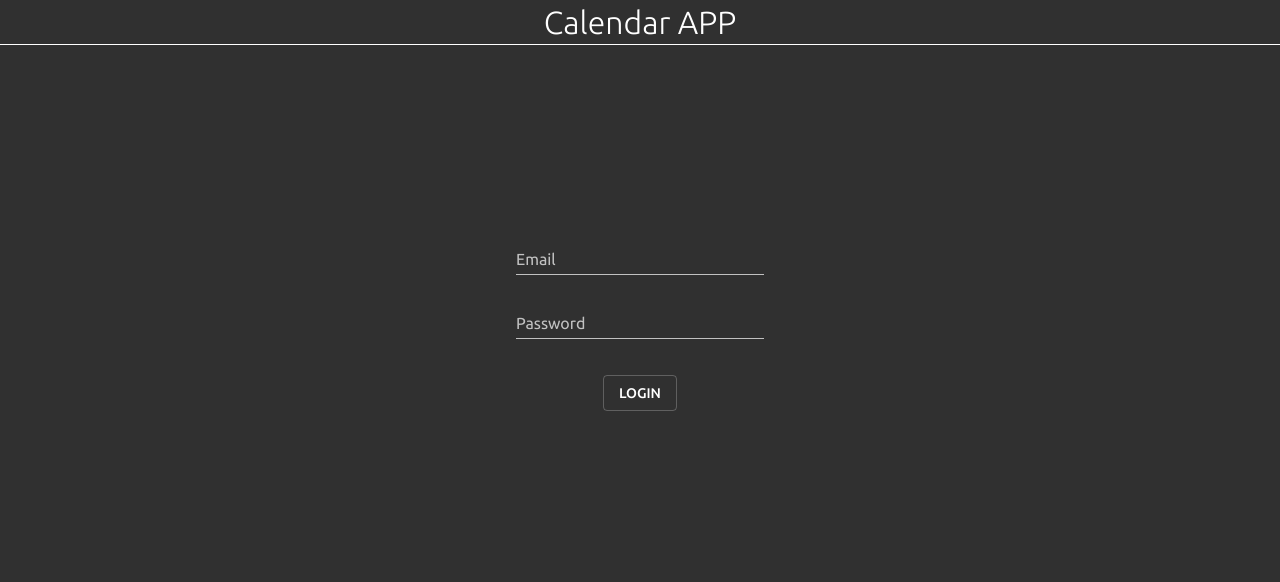
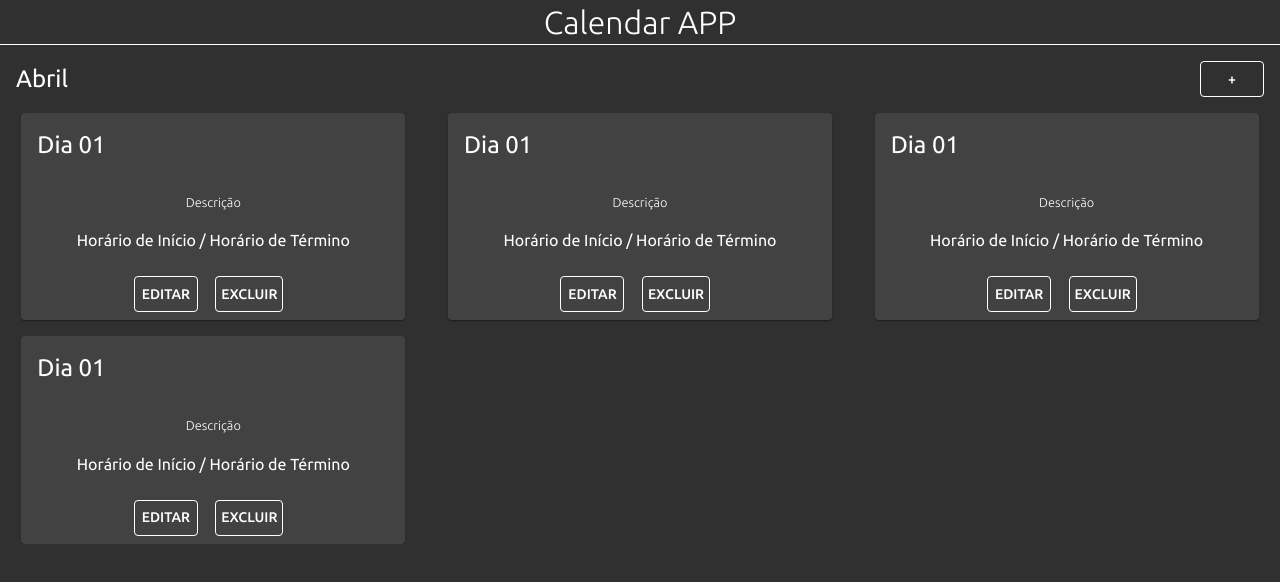
Before and after one commit to midhatdrops/tokenlab-frontend-challenge, a React (Create React App) app: page /dashboard in a window 1280 px wide. Shown: the top 582 px of the page. Built offline with nearby package versions, Linux system fonts and the light colour scheme; sample sign-in values are in the browser's storage.

Commit message:
:sparkles: DashBoard
Introduced Dashboard and CardEvents

```diff
--- a/package.json
+++ b/package.json
@@ -13,6 +13,8 @@
     "@types/react": "^17.0.0",
     "@types/react-dom": "^17.0.0",
     "axios": "^0.21.1",
+    "dotenv": "^8.2.0",
+    "jsonwebtoken": "^8.5.1",
     "react": "^17.0.2",
     "react-dom": "^17.0.2",
     "react-hook-form": "^7.0.5",
@@ -48,6 +50,8 @@
   },
   "devDependencies": {
     "@types/axios": "^0.14.0",
+    "@types/dotenv": "^8.2.0",
+    "@types/jsonwebtoken": "^8.5.1",
     "@types/react-router": "^5.1.13",
     "@types/react-router-dom": "^5.1.7",
     "@typescript-eslint/eslint-plugin": "^4.21.0",
--- a/src/App.tsx
+++ b/src/App.tsx
@@ -1,8 +1,17 @@
 import React from 'react';
-import { LoginForm } from './Pages/Login';
+import { Homepage } from './Pages/Homepage';
+import { DashBoard } from './Pages/Dashboard';
+import { BrowserRouter, Route, Switch } from 'react-router-dom';
 
 function App() {
-  return <LoginForm />;
+  return (
+    <BrowserRouter>
+      <Switch>
+        <Route exact path="/" component={Homepage} />
+        <Route path="/dashboard" component={DashBoard} />
+      </Switch>
+    </BrowserRouter>
+  );
 }
 
 export default App;
--- /dev/null
+++ b/src/Pages/Dashboard.tsx
@@ -0,0 +1,71 @@
+import React, { useEffect } from 'react';
+import { Container, Box, Grid, Typography, Button } from '@material-ui/core';
+import { Theme, makeStyles, createStyles } from '@material-ui/core/styles';
+import { TokenHandler } from '../handlers/tokenHandler';
+import { useHistory } from 'react-router-dom';
+import { Header } from '../components/Header';
+import { Link } from 'react-router-dom';
+
+import { EventCard } from '../components/EventCard';
+
+import { months } from '../utils/monthConverter';
+
+const useStyles = makeStyles((theme: Theme) =>
+  createStyles({
+    root: {
+      backgroundColor: theme.palette.background.default,
+      overflowX: 'hidden',
+    },
+    header: {
+      width: '100%',
+      display: 'flex',
+      alignItems: 'center',
+    },
+    month: {
+      marginLeft: '1rem',
+      fontSize: '1.5rem',
+    },
+    Button: {
+      marginRight: '1rem',
+      border: '1px solid #fff',
+      borderRadius: '4px',
+      padding: '0.3rem',
+    },
+    typo: {
+      marginTop: '1rem',
+    },
+    subTitle: {
+      fontWeight: 300,
+      fontSize: '0.8rem',
+    },
+    GridArea: {
+      width: '90%',
+    },
+  })
+);
+
+export const DashBoard = () => {
+  const month = new Date().getMonth().valueOf();
+  const classes = useStyles();
+  return (
+    <div className={classes.root}>
+      {TokenHandler.tokenValidation(useHistory)}
+      <Header />
+      <Box width="100vw" height="calc(100vh-45px)" overflow="hidden">
+        <Box className={classes.header} display="flex">
+          <Typography className={classes.month}>{months[month]}</Typography>
+          <Box display="flex" flexGrow="1" />
+          <Link component={Button} to="/createEvent" className={classes.Button}>
+            +
+          </Link>
+        </Box>
+        <Grid container direction="row" alignItems="center">
+          <EventCard />
+          <EventCard />
+          <EventCard />
+          <EventCard />
+        </Grid>
+      </Box>
+    </div>
+  );
+};
--- /dev/null
+++ b/src/Pages/Homepage.tsx
@@ -0,0 +1,20 @@
+import React, { useEffect, useState } from 'react';
+
+import { Loading } from '../components/Loading';
+import { LoadingState } from '../utils/enumLoading';
+import { LoginForm } from '../Pages/Login';
+
+export const Homepage = () => {
+  const [loadingState, setLoadingState] = useState(LoadingState.LOADING);
+  useEffect(() => {
+    setTimeout(() => {
+      setLoadingState(LoadingState.LOADED);
+    }, 2500);
+  });
+  return (
+    <>
+      {loadingState === LoadingState.LOADING && <Loading />}
+      {loadingState === LoadingState.LOADED && <LoginForm />}
+    </>
+  );
+};
--- a/src/Pages/Login.tsx
+++ b/src/Pages/Login.tsx
@@ -1,10 +1,12 @@
-import React from 'react';
-import { Box, Container, Grid } from '@material-ui/core';
+import { Box, Grid } from '@material-ui/core';
+import Button from '@material-ui/core/Button';
 import { createStyles, makeStyles, Theme } from '@material-ui/core/styles';
-import { useForm, Controller } from 'react-hook-form';
 import TextField from '@material-ui/core/TextField';
-import Button from '@material-ui/core/Button';
+import React, { useState } from 'react';
+import { Controller, SubmitHandler, useForm } from 'react-hook-form';
 import { Header } from '../components/Header';
+import { loginHandler } from '../handlers/loginHandler';
+import { useHistory } from 'react-router';
 
 const useStyles = makeStyles((theme: Theme) =>
   createStyles({
@@ -25,6 +27,7 @@ const useStyles = makeStyles((theme: Theme) =>
     },
     formInput: {
       marginTop: '1rem',
+      textAlign: 'center',
     },
   })
 );
@@ -35,8 +38,17 @@ interface ILoginForm {
 }
 
 export const LoginForm = () => {
+  const history = useHistory();
   const { control, handleSubmit } = useForm<ILoginForm>();
-  const onSubmit = (data: ILoginForm) => console.log(data);
+  const onSubmit: SubmitHandler<ILoginForm> = async (data: ILoginForm, e) => {
+    e?.preventDefault();
+    const { email, password } = data;
+    const validate = await loginHandler(email, password);
+    if (validate === false) {
+      return history.push('/');
+    }
+    return history.push('/dashboard');
+  };
   const classes = useStyles();
   return (
     <Box width="100vw" height="100vh">
@@ -51,7 +63,11 @@ export const LoginForm = () => {
         alignItems="center"
         justifyContent="center"
       >
-        <form onSubmit={handleSubmit(onSubmit)} className={classes.formControl}>
+        <form
+          onSubmit={handleSubmit(onSubmit)}
+          className={classes.formControl}
+          method="POST"
+        >
           <Controller
             name="email"
             control={control}
@@ -73,6 +89,7 @@ export const LoginForm = () => {
                 {...field}
                 label="Password"
                 className={classes.formInput}
+                type="password"
               />
             )}
           />
--- /dev/null
+++ b/src/components/EventCard/card.tsx
@@ -0,0 +1,79 @@
+import React from 'react';
+
+import {
+  Button,
+  Card,
+  CardActions,
+  CardContent,
+  CardHeader,
+  Grid,
+  Typography,
+} from '@material-ui/core';
+import { Theme, makeStyles, createStyles } from '@material-ui/core/styles';
+import { Link } from 'react-router-dom';
+
+const useStyles = makeStyles((theme: Theme) =>
+  createStyles({
+    cardGrid: {
+      width: '100%',
+      display: 'flex',
+      alignItems: 'center',
+      justifyContent: 'center',
+    },
+
+    Button: {
+      marginRight: '0.6rem',
+      border: '1px solid #fff',
+      borderRadius: '4px',
+      padding: '0.3rem',
+    },
+    Card: {
+      width: '90%',
+      marginTop: '1rem',
+    },
+    CardContent: {
+      width: '100%',
+      display: 'flex',
+      flexDirection: 'column',
+      alignItems: 'center',
+    },
+    typo: {
+      marginTop: '1rem',
+    },
+    subTitle: {
+      fontWeight: 300,
+      fontSize: '0.8rem',
+    },
+    cardActions: {
+      width: '100%',
+      display: 'flex',
+      alignItems: 'center',
+      justifyContent: 'center',
+    },
+  })
+);
+
+export const IndividualCard = () => {
+  const classes = useStyles();
+  return (
+    <Card className={classes.Card}>
+      <CardHeader title="Dia 01" />
+      <CardContent className={classes.CardContent}>
+        <Typography className={classes.subTitle} align="center">
+          Descrição
+        </Typography>
+        <Typography variant="body1" align="center" className={classes.typo}>
+          Horário de Início / Horário de Término
+        </Typography>
+      </CardContent>
+      <CardActions className={classes.cardActions}>
+        <Link component={Button} className={classes.Button} to="/editEvents">
+          Editar
+        </Link>
+        <Link component={Button} className={classes.Button} to="/excludeEvents">
+          Excluir
+        </Link>
+      </CardActions>
+    </Card>
+  );
+};
--- /dev/null
+++ b/src/components/EventCard/index.tsx
@@ -0,0 +1,63 @@
+import {
+  Button,
+  Card,
+  CardActions,
+  CardContent,
+  CardHeader,
+  Grid,
+  Typography,
+} from '@material-ui/core';
+import { Theme, makeStyles, createStyles } from '@material-ui/core/styles';
+import { Link } from 'react-router-dom';
+import React from 'react';
+import { IndividualCard } from '../EventCard/card';
+
+const useStyles = makeStyles((theme: Theme) =>
+  createStyles({
+    cardGrid: {
+      width: '100%',
+      display: 'flex',
+      alignItems: 'center',
+      justifyContent: 'center',
+    },
+
+    Button: {
+      marginRight: '0.6rem',
+      border: '1px solid #fff',
+      borderRadius: '4px',
+      padding: '0.3rem',
+    },
+    Card: {
+      width: '90%',
+      marginTop: '1rem',
+    },
+    CardContent: {
+      width: '100%',
+      display: 'flex',
+      flexDirection: 'column',
+      alignItems: 'center',
+    },
+    typo: {
+      marginTop: '1rem',
+    },
+    subTitle: {
+      fontWeight: 300,
+      fontSize: '0.8rem',
+    },
+    cardActions: {
+      width: '100%',
+      display: 'flex',
+      alignItems: 'center',
+      justifyContent: 'center',
+    },
+  })
+);
+
+export const EventCard = () => {
+  const classes = useStyles();
+  return (
+    <Grid item sm={12} md={6} lg={4} className={classes.cardGrid}>
+      <IndividualCard />
+    </Grid>
+  );
+};
--- /dev/null
+++ b/src/components/Loading/index.tsx
@@ -0,0 +1,27 @@
+import React from 'react';
+import CircularProgress from '@material-ui/core/CircularProgress';
+import { Box } from '@material-ui/core';
+import { Theme, makeStyles, createStyles } from '@material-ui/core/styles';
+
+const useStyles = makeStyles((theme: Theme) =>
+  createStyles({
+    root: {
+      backgroundColor: theme.palette.background.default,
+      width: '100vw',
+      height: '100vh',
+      display: 'flex',
+      flexDirection: 'column',
+      alignItems: 'center',
+      justifyContent: 'center',
+    },
+  })
+);
+
+export const Loading = () => {
+  const classes = useStyles();
+  return (
+    <Box className={classes.root}>
+      <CircularProgress color="secondary" />
+    </Box>
+  );
+};
--- /dev/null
+++ b/src/handlers/loginHandler.ts
@@ -0,0 +1,16 @@
+import Axios from 'axios';
+import { TokenHandler } from './tokenHandler';
+
+const BASE_URL = 'http://localhost:3010';
+
+export async function loginHandler(email: string, password: string) {
+  const data = await Axios.post(`${BASE_URL}/api/login`, { email, password })
+    .then((res) => res.data as string)
+    .catch((error) => console.log(error.response.data.message));
+  if (data) {
+    TokenHandler.storeToken(data);
+    return true;
+  } else {
+    return false;
+  }
+}
--- /dev/null
+++ b/src/handlers/tokenHandler.ts
@@ -0,0 +1,20 @@
+import { useHistory } from 'react-router-dom';
+
+export class TokenHandler {
+  static storeToken(token: string) {
+    window.localStorage.setItem('token', token);
+  }
+  static getToken() {
+    return window.localStorage.getItem('token');
+  }
+
+  static tokenValidation(historyParam: typeof useHistory) {
+    const history = historyParam();
+    const token = this.getToken();
+    if (!token) {
+      alert('Must Login First!');
+      history.push('/');
+    }
+    return true;
+  }
+}
--- /dev/null
+++ b/src/utils/enumLoading.ts
@@ -0,0 +1,4 @@
+export enum LoadingState {
+  LOADING,
+  LOADED,
+}
--- /dev/null
+++ b/src/utils/monthConverter.ts
@@ -0,0 +1,14 @@
+export const months = [
+  'Janeiro',
+  'Fevereiro',
+  'Março',
+  'Abril',
+  'Maio',
+  'Junho',
+  'Julho',
+  'Agosto',
+  'Setembro',
+  'Outubro',
+  'Novembro',
+  'Dezembro',
+];
```
Also changed, not shown: 2 other files (tests, documents, lock files or other folders).
